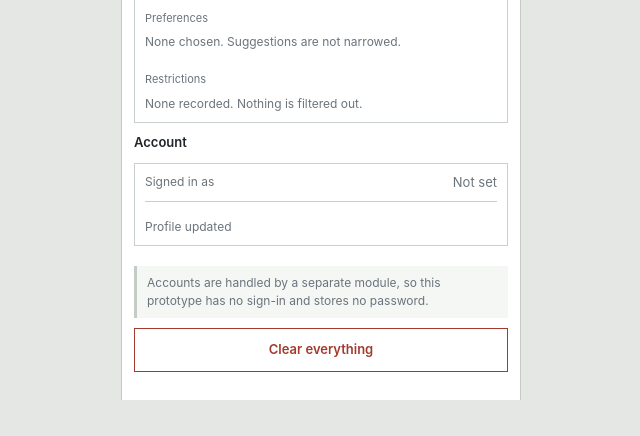
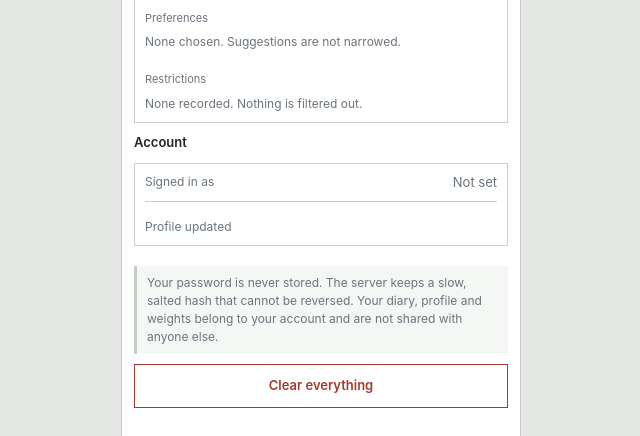
Before and after one commit to Huli5344/FYP_NutriApp, a Python web app: template backend/templates/profile.html in a window 1280 px wide. Shown: the part 846-1282 px from the top of the page, without its empty margins (319-959 px from the left). Before the commit the page ends 1246 px from the top, so only its background shows below. Run offline with Jinja, Linux system fonts and the light colour scheme; the template is opened without the code that fills it, so the values that code supplies are empty.

Commit message:
removal of protoype signage

```diff
--- a/backend/templates/profile.html
+++ b/backend/templates/profile.html
@@ -100,9 +100,15 @@
     <div class="r">{{ profile.updated_at[:16]|replace('T', ' ') }}</div></div>
 </div>
 
+{# This used to say accounts were handled by a separate module and that the
+   prototype stored no password. Both became false when real sign-in went in:
+   there is an account, and the server keeps a PBKDF2 digest of the password
+   with a per-user salt. A stale reassurance about security is worse than
+   none, so it says what is actually true now. #}
 <div class="note" style="margin-top:10px">
-  Accounts are handled by a separate module, so this prototype has no sign-in
-  and stores no password.
+  Your password is never stored. The server keeps a slow, salted hash that
+  cannot be reversed. Your diary, profile and weights belong to your account
+  and are not shared with anyone else.
 </div>
 
 <a class="btn danger" href="{{ url_for('reset_everything') }}">Clear everything</a>
```
